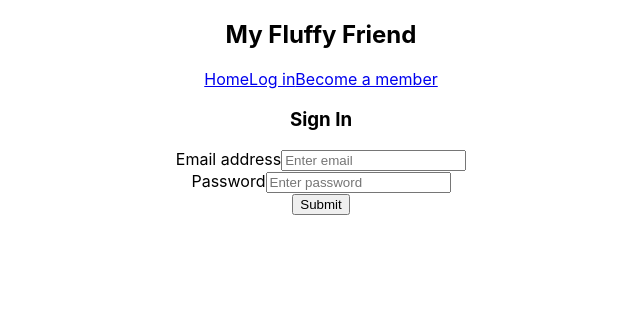
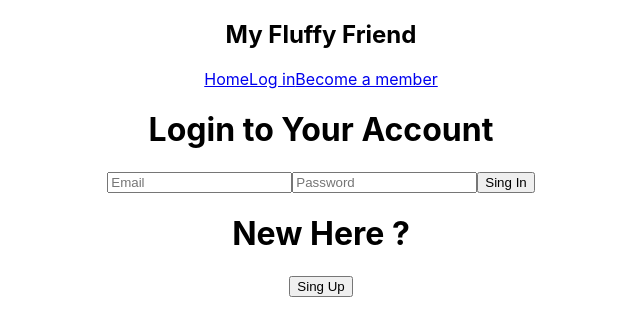
Before and after one commit to b-izad/capstone_frontend, a React (Create React App) app: page /login in a window 1280 px wide. Shown: the top 336 px of the page, without its empty margins (319-959 px from the left). Built offline with nearby package versions, Linux system fonts and the light colour scheme; no server answers.

Commit message:
login component working

```diff
--- a/src/components/login.js
+++ b/src/components/login.js
@@ -1,42 +1,75 @@
-import React from "react"
+import { useState } from "react";
+import axios from "axios";
+import { Link } from "react-router-dom";
 
-function Login () {
+
+const Login = () => {
+	const [data, setData] = useState({ email: "", password: "" });
+	const [error, setError] = useState("");
+
+	const handleChange = ({ currentTarget: input }) => {
+		setData({ ...data, [input.name]: input.value });
+	};
+
+	const handleSubmit = async (e) => {
+		e.preventDefault();
+		try {
+			const url = "http://localhost:5000/api/users/signin";
+			const { data: res } = await axios.post(url, data);
+			localStorage.setItem("token", res.data);
+			window.location = "/";
+		} catch (error) {
+			if (
+				error.response &&
+				error.response.status >= 400 &&
+				error.response.status <= 500
+			) {
+				setError(error.response.data.message);
+			}
+		}
+	};
+
 	return (
-    <div className="Auth-form-container">
-      <form className="Auth-form">
-        <div className="Auth-form-content">
-          <h3 className="Auth-form-title">Sign In</h3>
-          <div className="form-group mt-3">
-            <label>Email address</label>
+		<div >
+			<div >
+				<div>
+					<form  onSubmit={handleSubmit}>
+						<h1>Login to Your Account</h1>
 						<input
 							type="email"
-              className="form-control mt-1"
-              placeholder="Enter email"
+							placeholder="Email"
+							name="email"
+							onChange={handleChange}
+							value={data.email}
+							required
+
 						/>
-          </div>
-          <div className="form-group mt-3">
-            <label>Password</label>
 						<input
 							type="password"
-              className="form-control mt-1"
-              placeholder="Enter password"
+							placeholder="Password"
+							name="password"
+							onChange={handleChange}
+							value={data.password}
+							required
+
 						/>
-          </div>
-          <div className="d-grid gap-2 mt-3">
-            <button type="submit" className="btn btn-primary">
-              Submit
+						{error && <div >{error}</div>}
+						<button type="submit">
+							Sing In
 						</button>
-          </div>
-          <p className="forgot-password text-right mt-2">
-            {/* Forgot <a href="#">password?</a> */}
-          </p>
-        </div>
 					</form>
 				</div>
-  )
-}
-
-
-
+				<div >
+					<h1>New Here ?</h1>
+					<Link to="/Signup">
+						<button type="button" >
+							Sing Up
+						</button>
+					</Link>
+				</div>
+			</div>
+		</div>
+	);
+};
 
 export default Login;
```
Lines whose indentation alone changed are shown as unchanged.
